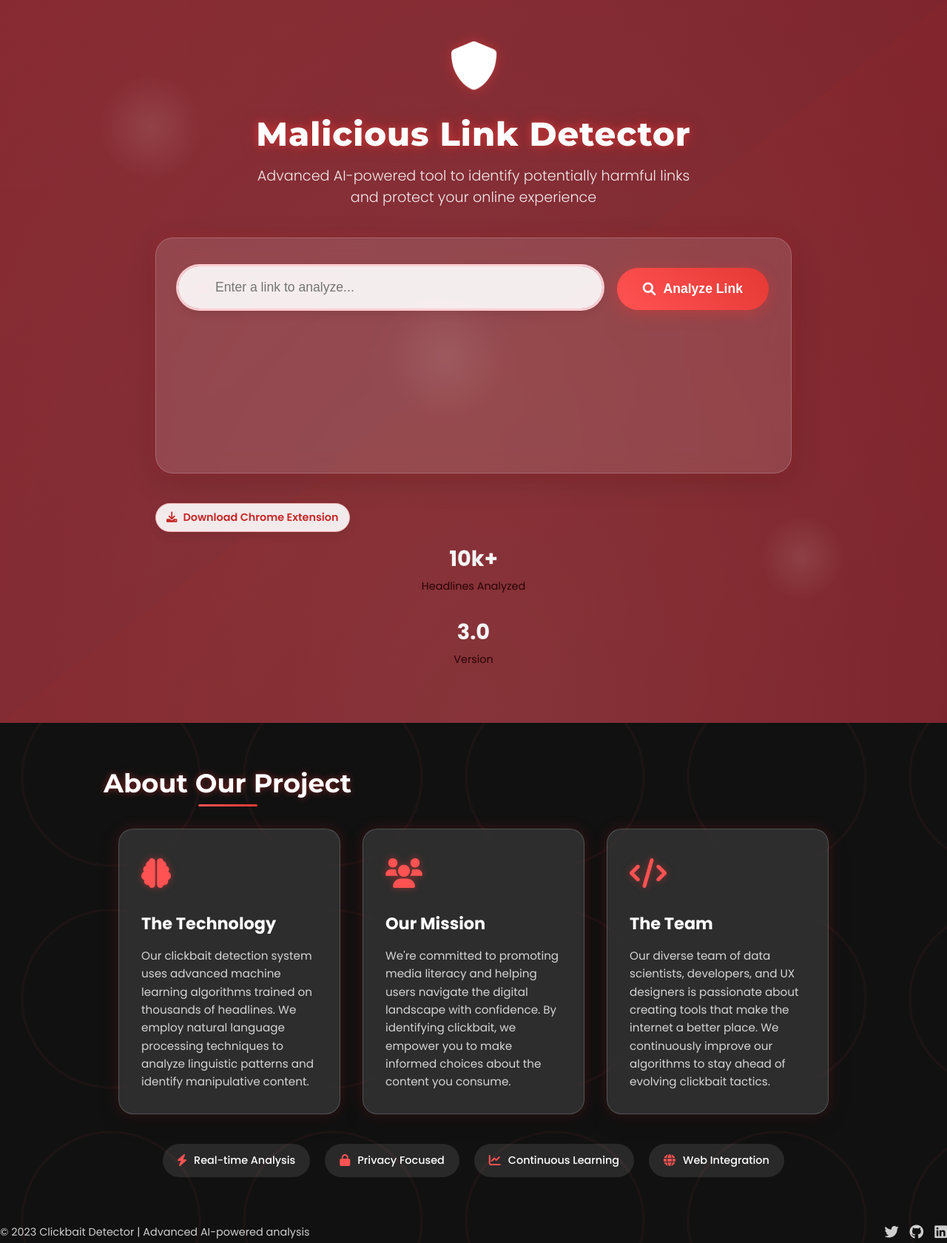
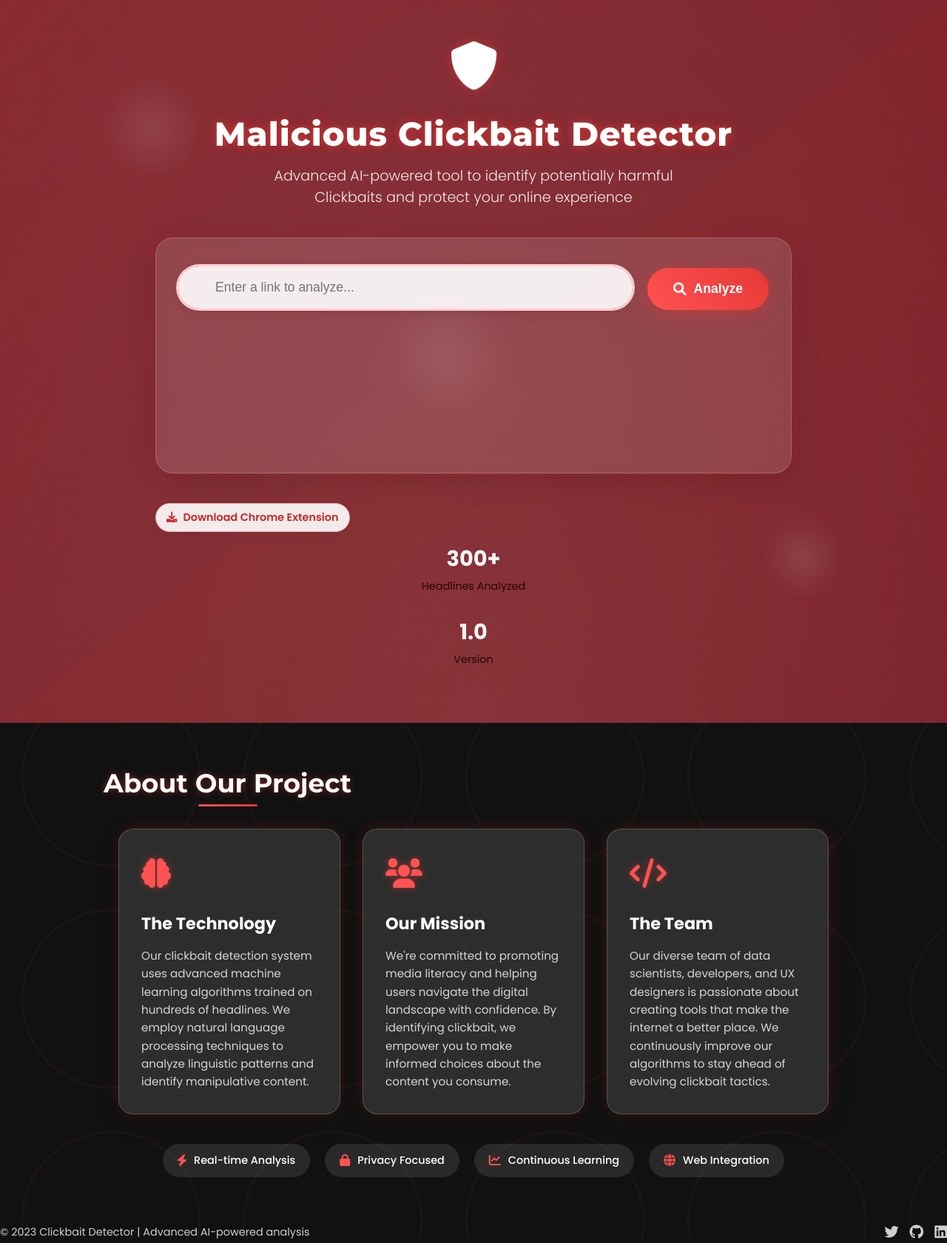
Before and after one commit to ParshwaShah1712/-updated-clickbait-detection-api, a Flask app: page / in a window 1280 px wide. Shown: the whole page at 74% size. Run offline with Flask 2, Linux system fonts and the light colour scheme; parts of the project's set-up code (start-up, migrations or seed data) failed here and were passed over.

Commit message:
Improved homepage text content and UI wording.

```diff
--- a/working model/templates/index.html
+++ b/working model/templates/index.html
@@ -48,8 +48,8 @@
 
             <!-- Title with glow effect -->
             <div class="title-container">
-                <h1 class="glow-text">Malicious Link Detector</h1>
-                <p class="subtitle">Advanced AI-powered tool to identify potentially harmful links and protect your online experience</p>
+                <h1 class="glow-text">Malicious Clickbait Detector</h1>
+                <p class="subtitle">Advanced AI-powered tool to identify potentially harmful Clickbaits and protect your online experience</p>
             </div>
 
             <!-- Main glass panel with tilt effect -->
@@ -61,7 +61,7 @@
                             <input type="text" id="link" placeholder="Enter a link to analyze..." autocomplete="off">
                         </div>
                         <button id="check-button" class="pulse-button">
-                            <i class="fas fa-search"></i> Analyze Link
+                            <i class="fas fa-search"></i> Analyze
                         </button>
                     </div>
 
@@ -82,7 +82,7 @@
                                 <i id="result-icon" class="fas fa-question-circle"></i>
                                 <div class="result-details">
                                     <div id="result">Waiting for analysis...</div>
-                                    <p class="explanation">Submit a link to see detailed analysis.</p>
+                                    <p class="explanation">Submit to see detailed analysis.</p>
                                 </div>
                             </div>
                         </div>
@@ -96,11 +96,11 @@
                 </a>
               </div>
                                 <div class="stat">
-                                    <div class="stat-value">10k+</div>
+                                    <div class="stat-value">300+</div>
                                     <div class="stat-label">Headlines Analyzed</div>
                                 </div>
                                 <div class="stat">
-                                    <div class="stat-value">3.0</div>
+                                    <div class="stat-value">1.0</div>
                                     <div class="stat-label">Version</div>
                                 </div>
                             </div>
@@ -120,7 +120,7 @@
                                 <i class="fas fa-brain"></i>
                             </div>
                             <h3>The Technology</h3>
-                            <p>Our clickbait detection system uses advanced machine learning algorithms trained on thousands of headlines. We employ natural language processing techniques to analyze linguistic patterns and identify manipulative content.</p>
+                            <p>Our clickbait detection system uses advanced machine learning algorithms trained on hundreds of headlines. We employ natural language processing techniques to analyze linguistic patterns and identify manipulative content.</p>
                         </div>
 
                         <div class="about-card tilt-effect">
```
